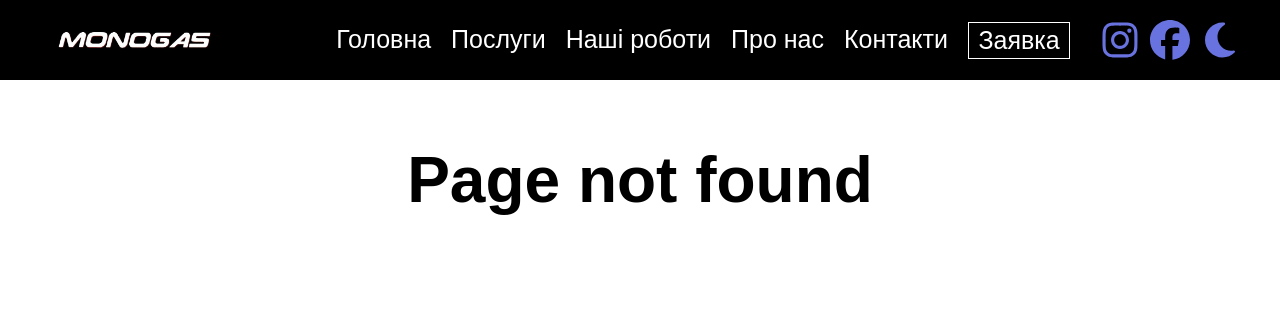
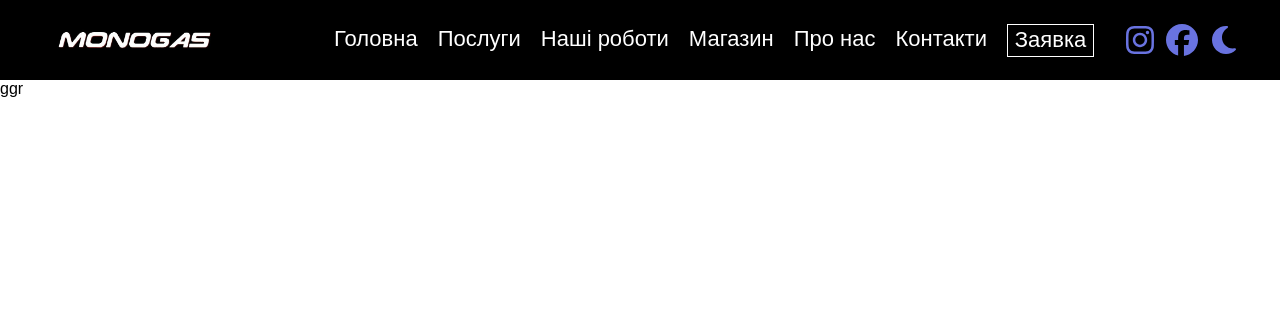
Before and after one commit to mrbywater/monogas, a React (Create React App) app: page /shop in a window 1280 px wide. Shown: the top 330 px of the page. Built offline with nearby package versions, Linux system fonts and the light colour scheme.

Commit message:
ShopButton + microfix

```diff
--- a/src/App.js
+++ b/src/App.js
@@ -11,6 +11,7 @@ import {Services} from "./Components/Content/Services";
 import {NotFoundPage} from "./Components/Content/NotFoundPage";
 import {SpecificService} from "./Components/Content/SpecificService";
 import {SelectedProject} from "./Components/Content/SelectedProject"
+import {Shop} from "./Components/Content/Shop"
 
 function App() {
 
@@ -22,6 +23,7 @@ function App() {
           <Route path="/services" element={<Services />}/>
           <Route path="/works" element={<OurProjects />}/>
           <Route path="/about-us" element={<AboutUs />}/>
+          <Route path="/shop" element={<Shop />}/>
           <Route path="/services/:path" element={<SpecificService />}/>
           <Route path="/works/:url" element={<SelectedProject />}/>
           <Route path="*" element={<NotFoundPage />}/>
--- a/src/Components/Content/Content.scss
+++ b/src/Components/Content/Content.scss
@@ -2,7 +2,7 @@
 
 .homeCont {
   width: 100%;
-  min-height: calc(100vh - 600px);
+  min-height: calc(100vh - 640px);
   display: flex;
   flex-direction: column;
   padding-top: 80px;
@@ -29,10 +29,14 @@
   align-items: center;
   justify-content: center;
   flex-direction: column;
-  height: 9vh;
-  padding-top: 5%;
-  font-size: 2em;
+  height : 100px;
+  font-size: 4em;
   color: $text-color-body
+}
+
+.notFoundPage span {
+  position: absolute;
+  top: 20%;
 }
 
 .belowHeader {
--- a/src/Components/Content/NotFoundPage.js
+++ b/src/Components/Content/NotFoundPage.js
@@ -4,7 +4,7 @@ const NotFoundPage = () => {
 	return (
 		<div className="homeCont">
 			<div className="notFoundPage">
-				<h1>Page not found</h1>
+				<span>Page not found</span>
 			</div>
 		</div>
 	)
--- /dev/null
+++ b/src/Components/Content/Shop.js
@@ -0,0 +1,10 @@
+import "./Content.scss"
+
+const Shop = () => {
+	return (
+		<div className="homeCont">
+			ggr
+		</div>
+	)
+}
+export {Shop}
--- a/src/Components/Header/Header.js
+++ b/src/Components/Header/Header.js
@@ -72,6 +72,7 @@ const Header = () =>{
                 <Link to="/" className='links' onClick={() => closeMenu()}>Головна</Link>
                 <Link to="/services" className='links' onClick={() => closeMenu()}>Послуги</Link>
                 <Link to="/works" className='links' onClick={() => closeMenu()}>Наші роботи</Link>
+                <Link to="/shop" className='links' onClick={() => closeMenu()}>Магазин</Link>
                 <Link to="/about-us" className='links' onClick={() => closeMenu()}>Про нас</Link>
                 <a href="#contacts" className='links' onClick={() => closeMenu()}>Контакти</a>
             </Menu>
@@ -84,6 +85,7 @@ const Header = () =>{
                 <Link to="/" className='links'>Головна</Link>
                 <Link to="/services" className='links'>Послуги</Link>
                 <Link to="/works" className='links'>Наші роботи</Link>
+                <Link to="/shop" className='links'>Магазин</Link>
                 <Link to="/about-us" className='links'>Про нас</Link>
                 <a href="#contacts" className='links'>Контакти</a>
                 <a href="https://forms.gle/YQdJPVQ7meeYaxRC6" className="requestButtonInHeader">Заявка</a>
--- a/src/Components/Header/Header.scss
+++ b/src/Components/Header/Header.scss
@@ -22,7 +22,7 @@
   text-decoration: none;
   color: $text-color-header;
   margin-right: 20px;
-  font-size: 25px;
+  font-size: 22px;
   position: relative;
 }
 
@@ -30,8 +30,8 @@
   font-size: 35px;
   color: $secondary-color-blue;
   padding-left: 10px;
-  width: 40px;
-  height: 40px;
+  width: 32px;
+  height: 32px;
   cursor: pointer;
 }
 
@@ -78,11 +78,11 @@
   text-decoration: none;
   color: $text-color-header;
   margin-right: 20px;
-  font-size: 25px;
+  font-size: 22px;
   position: relative;
   border: 1px solid $text-color-header;
-  width: 100px;
-  height: 35px;
+  width: 85px;
+  height: 31px;
 }
 
 .requestButtonInHeader:hover{
```
Also changed, not shown: src/Components/Content/Shop.scss (added).
